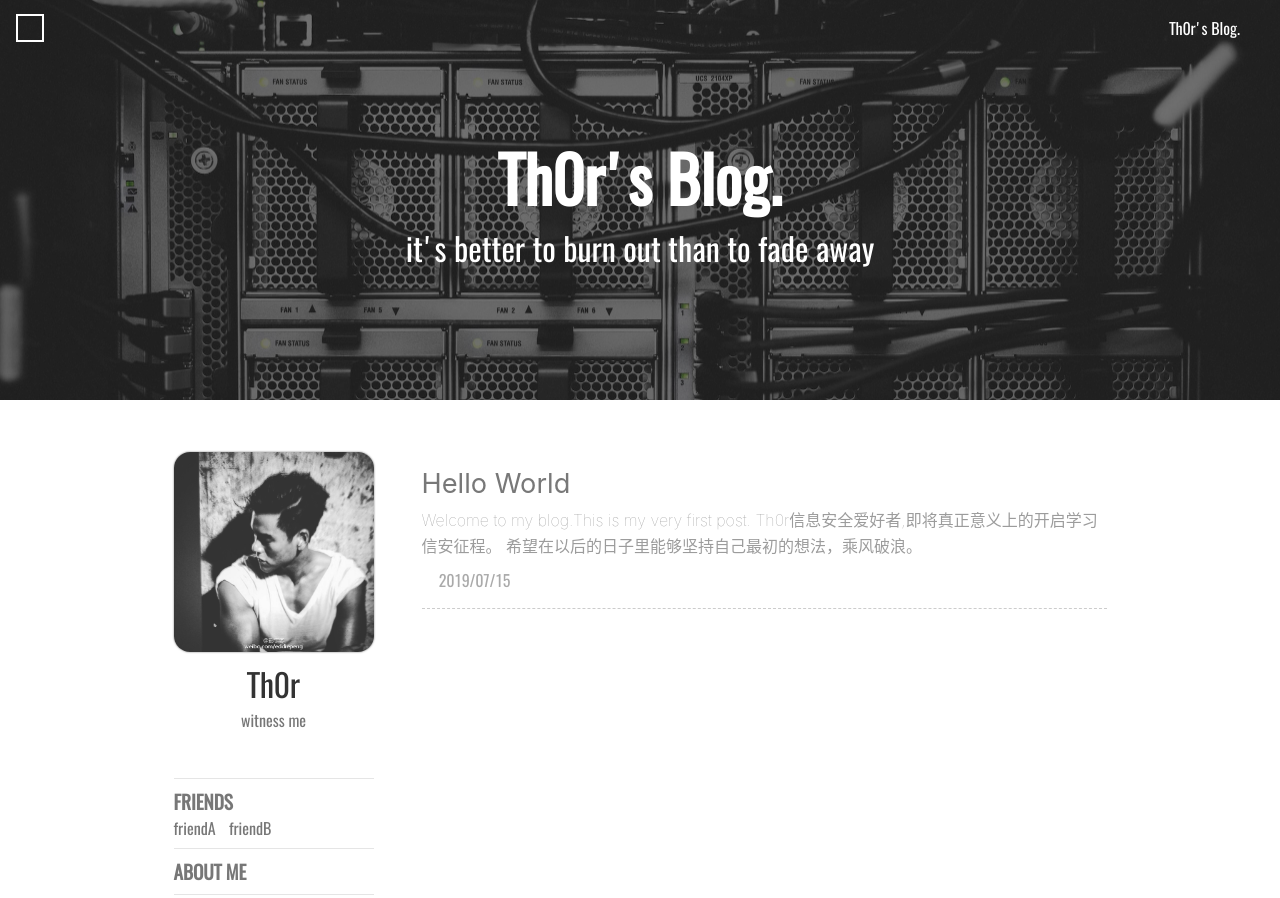
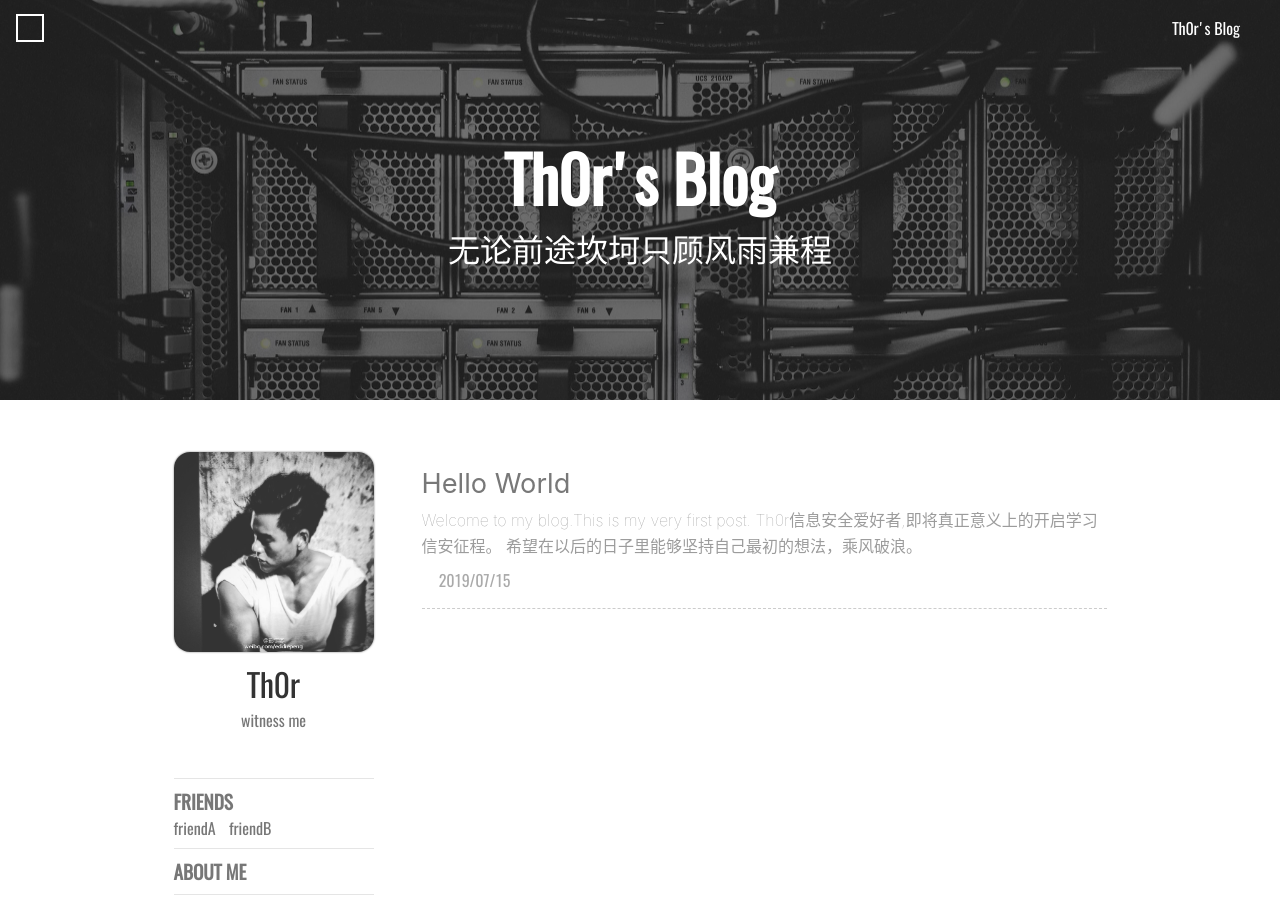
Before and after one commit to Th0r-hub/Th0r-hub.github.io, a plain HTML site: page index.html in a window 1280 px wide. Shown: the top 898 px of the page. Drawn offline with nearby package versions, Linux system fonts and the light colour scheme; some packages are replaced by stand-ins of ours; a script that the page names is missing; a web font is replaced by a local one.

Commit message:
Site updated: 2019-07-15 16:45:03

```diff
--- a/index.html
+++ b/index.html
@@ -210,7 +210,7 @@
     <div class="header-sidebar-menu">&#xe775;</div>
     <!-- post页的toggle banner  -->
 
-    <a class="home-link" href=/>Th0r's Blog.</a>
+    <a class="home-link" href=/>Th0r's Blog</a>
 </header>
     <div class="wrapper">
         <div class="site-intro" style="
@@ -236,7 +236,7 @@ height:50vh;
         <h1 class="intro-title">
             <!-- 主页  -->
 
-            Th0r's Blog.
+            Th0r's Blog
             <!-- 文章页  -->
 
         </h1>
@@ -245,7 +245,7 @@ height:50vh;
             <!-- 主页副标题  -->
 
 
-                it's better to burn out than to fade away
+                无论前途坎坷只顾风雨兼程
 
             <!-- 文章页  -->
 
```
Also changed, not shown: 2019/07/15/hello-world/index.html (+2 -2 lines), archives/2019/07/index.html (+1 -1 lines), archives/2019/index.html (+1 -1 lines), archives/index.html (+1 -1 lines).
